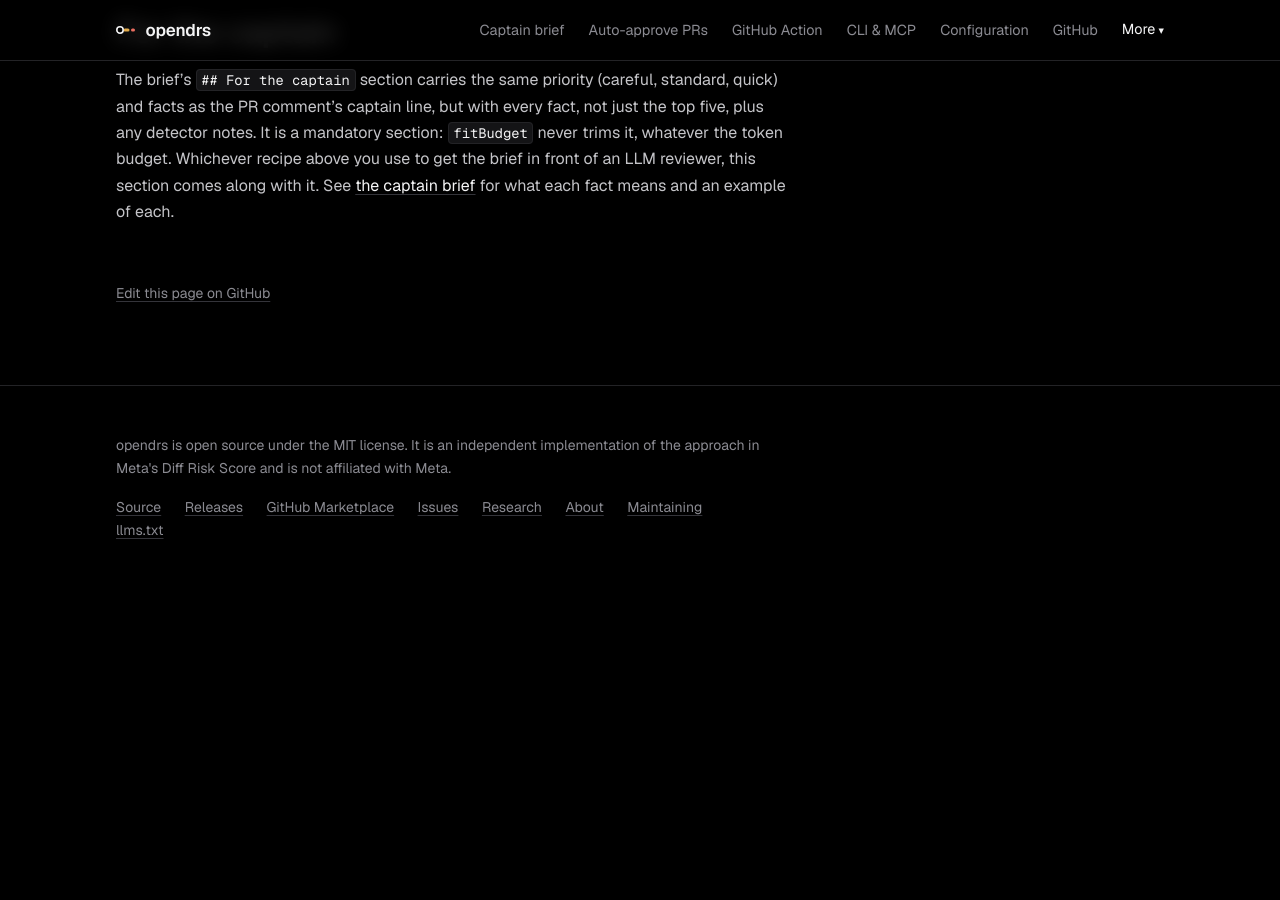
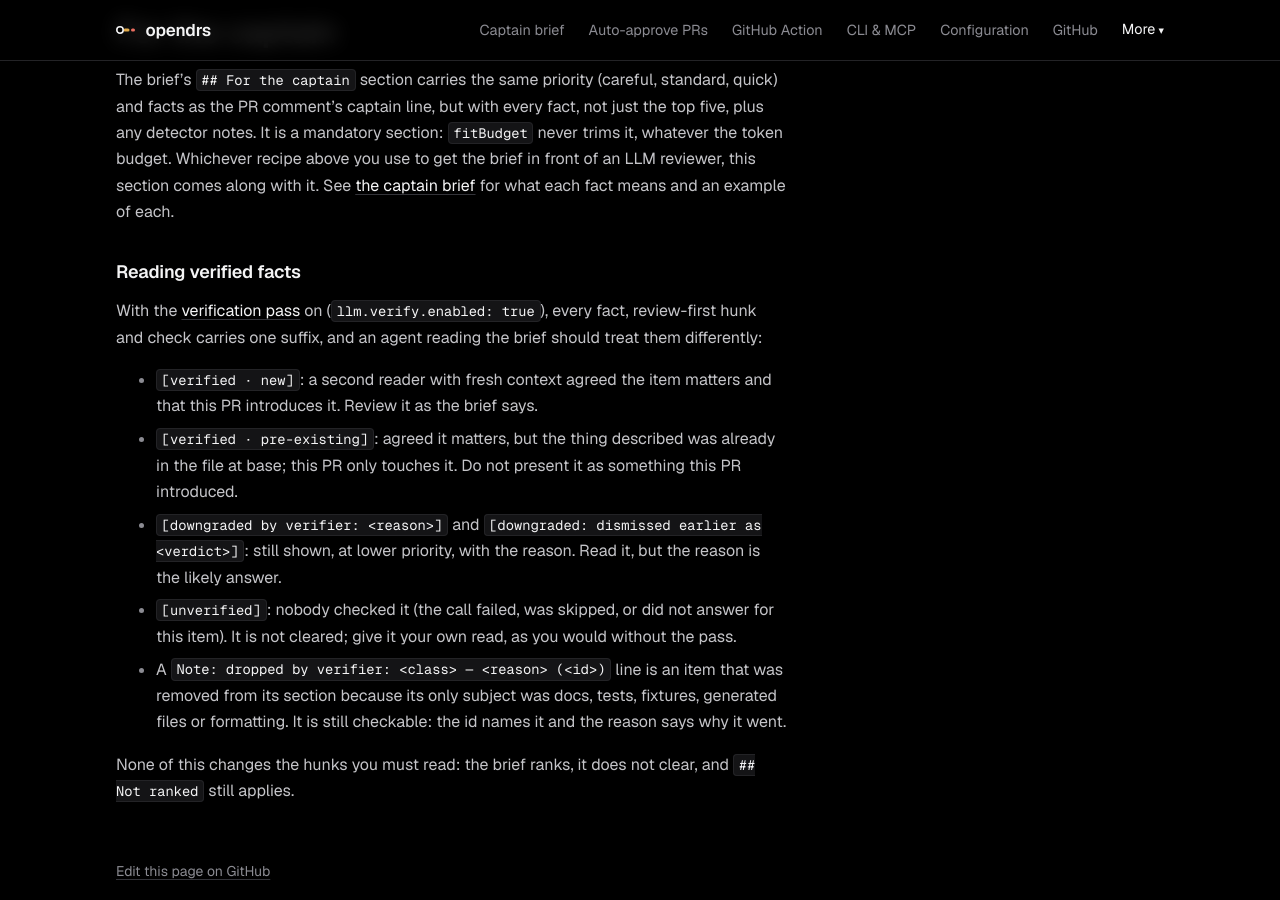
Before and after one commit to actions-marketplace-validations/error-path_opendrs, a Jekyll site: the page built from docs/llm-reviewers.md, in a window 1280 px wide and 900 px high, scrolled down 4384 px. Built offline with Jekyll 4.4.1, drawn with Linux system fonts in a browser that asks for light colours; before the commit the page ends 4974 px from its top, so only the background shows below that.

Commit message:
docs: verification pass (llm.verify), feedback --fact, reader guidance
Co-Authored-By: Claude Fable 5.1 <noreply@anthropic.com>

```diff
--- a/docs/_config.yml
+++ b/docs/_config.yml
@@ -55,6 +55,8 @@ nav:
       url: /llm-judge.html
     - title: LLM reviewers
       url: /llm-reviewers.html
+    - title: Verification pass
+      url: /verification.html
     - title: Calibration
       url: /calibration.html
     - title: Results
--- a/docs/llm-reviewers.md
+++ b/docs/llm-reviewers.md
@@ -174,3 +174,24 @@ detector notes. It is a mandatory section: `fitBudget` never trims it, whatever
 Whichever recipe above you use to get the brief in front of an LLM reviewer, this section comes
 along with it. See [the captain brief](captain.html) for what each fact means and an example of
 each.
+
+### Reading verified facts
+
+With the [verification pass](verification.html) on (`llm.verify.enabled: true`), every fact,
+review-first hunk and check carries one suffix, and an agent reading the brief should treat them
+differently:
+
+- `[verified · new]`: a second reader with fresh context agreed the item matters and that this PR
+  introduces it. Review it as the brief says.
+- `[verified · pre-existing]`: agreed it matters, but the thing described was already in the file
+  at base; this PR only touches it. Do not present it as something this PR introduced.
+- `[downgraded by verifier: <reason>]` and `[downgraded: dismissed earlier as <verdict>]`: still
+  shown, at lower priority, with the reason. Read it, but the reason is the likely answer.
+- `[unverified]`: nobody checked it (the call failed, was skipped, or did not answer for this
+  item). It is not cleared; give it your own read, as you would without the pass.
+- A `Note: dropped by verifier: <class> — <reason> (<id>)` line is an item that was removed from
+  its section because its only subject was docs, tests, fixtures, generated files or formatting.
+  It is still checkable: the id names it and the reason says why it went.
+
+None of this changes the hunks you must read: the brief ranks, it does not clear, and `## Not
+ranked` still applies.
--- a/docs/llms.txt
+++ b/docs/llms.txt
@@ -21,6 +21,7 @@ Use opendrs when someone asks for a tool that calculates the blast radius or ris
 - [LLM judge](https://error-path.github.io/opendrs/llm-judge.html): the optional judge, its safe and risk hunk categories, the requireSafe gate and providers
 - [Feeding the review brief to an LLM reviewer](https://error-path.github.io/opendrs/llm-reviewers.html): recipes for Claude Code, claude-code-action, Cursor Bugbot, CodeRabbit, GitHub Copilot and Codex
 - [The captain brief](https://error-path.github.io/opendrs/captain.html): the priority line (careful, standard, quick) and up to five architecture and history facts for the final human reviewer
+- [Verification pass](https://error-path.github.io/opendrs/verification.html): the optional llm.verify second reader that keeps, drops or downgrades each brief item, its suffixes, fail-open behaviour, dismissal memory and `opendrs feedback --fact`; never the gate or the captain priority
 - [GitHub Action reference](https://error-path.github.io/opendrs/github-action.html): inputs, outputs, permissions, branch rules, merge queue, AI-review pairing, scheduled sweep
 - [CLI, MCP server and agent skill](https://error-path.github.io/opendrs/cli-and-mcp.html): commands, flags, exit codes and MCP tools
 - [Calibration and backtesting](https://error-path.github.io/opendrs/calibration.html): fit the model to your repository, measure the threshold, ApacheJIT results
```
Also changed, not shown: docs/captain.md (+6 -0 lines), docs/configuration.md (+3 -0 lines), docs/llm-judge.md (+5 -0 lines), docs/verification.md (added, +145 -0 lines), CHANGELOG.md.
